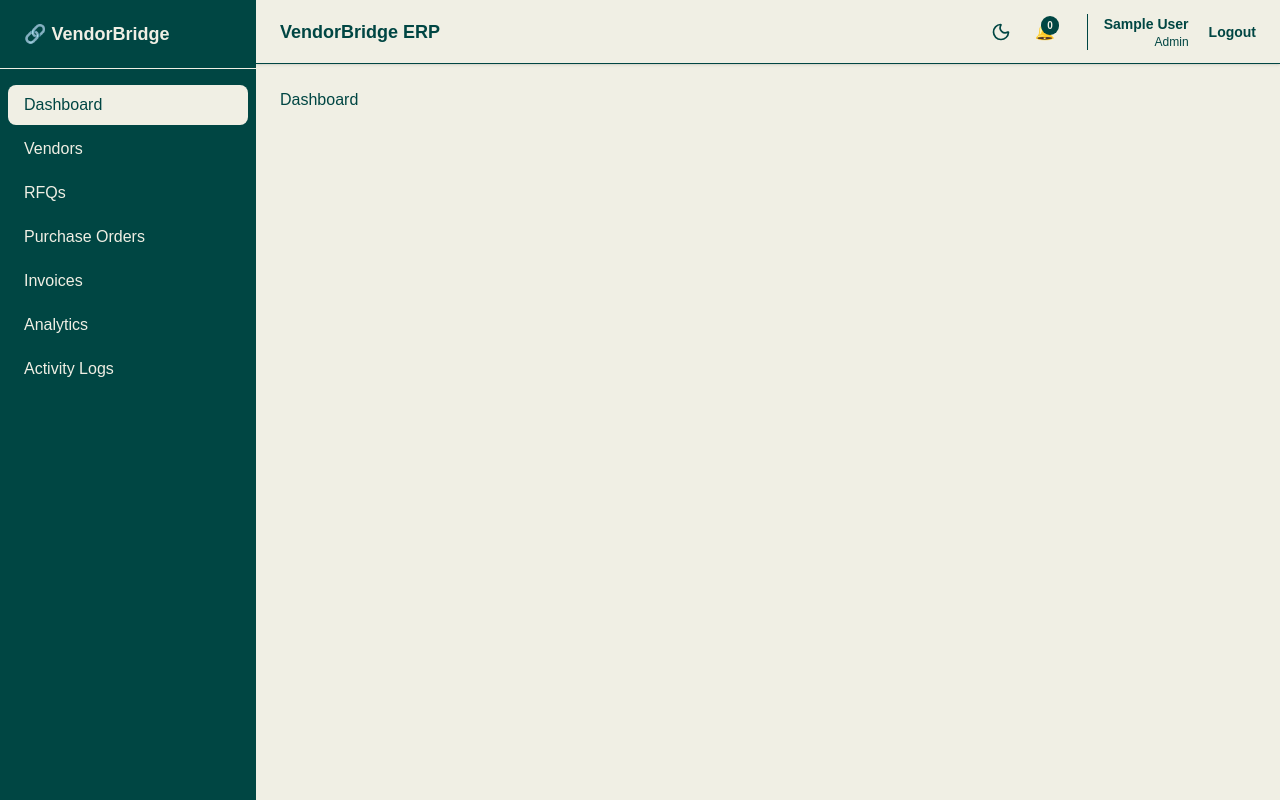
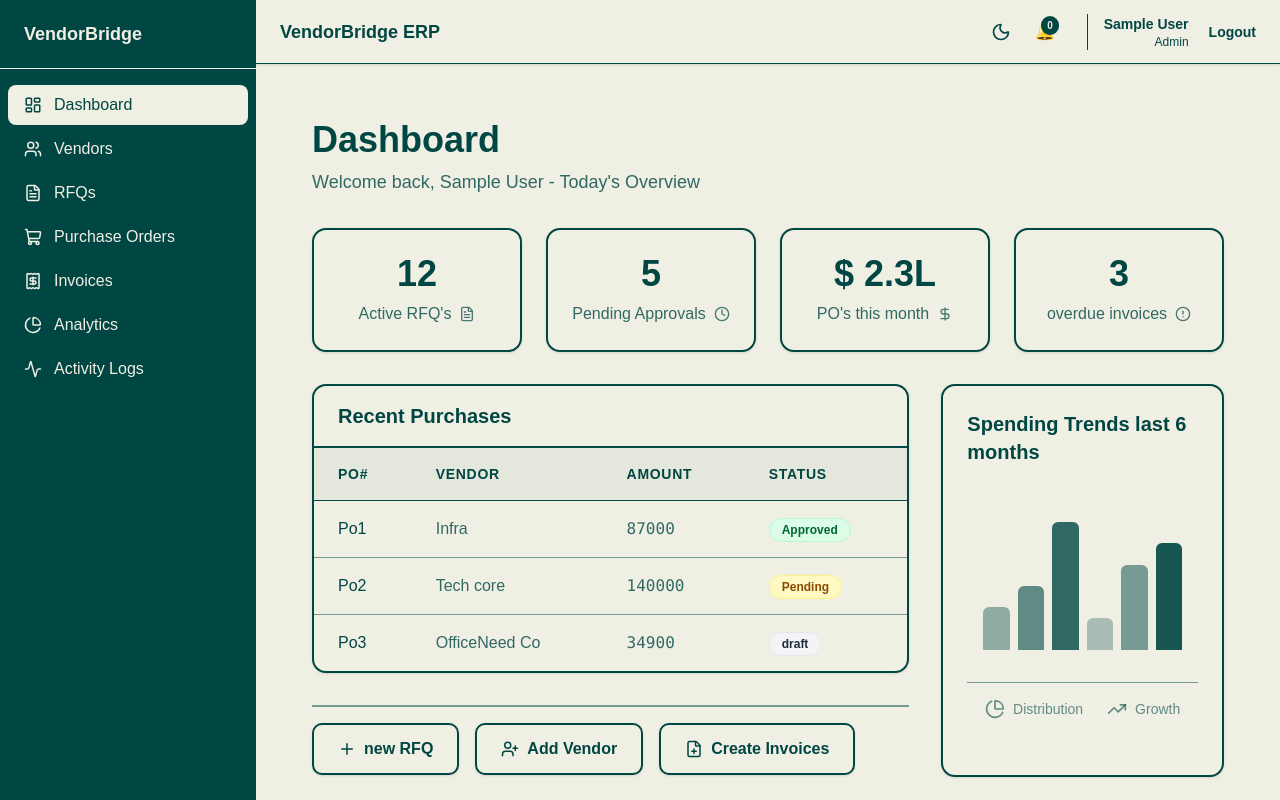
Before and after one commit to Nigam-Vaghani/VendorBridgeOdOO, a React app in the folder frontend/: page /dashboard in a window 1280 px wide. Built offline with nearby package versions, Linux system fonts and the light colour scheme; sample sign-in values are in the browser's storage; the HTML template or start-up script is replaced by a standard one.

Commit message:
dashboard v.1.0 DONE

```diff
--- a/frontend/src/components/layout/Sidebar.jsx
+++ b/frontend/src/components/layout/Sidebar.jsx
@@ -1,20 +1,31 @@
 import { NavLink } from 'react-router-dom';
 import { useAuth } from '../../hooks/useAuth';
 import { ROLES } from '../../utils/constants';
+import {
+  LayoutDashboard,
+  Users,
+  FileText,
+  FileSignature,
+  CheckSquare,
+  ShoppingCart,
+  Receipt,
+  PieChart,
+  Activity
+} from 'lucide-react';
 
 export const Sidebar = () => {
   const { user } = useAuth();
 
   const allLinks = [
-    { name: 'Dashboard', path: '/dashboard', roles: [ROLES.ADMIN, ROLES.OFFICER] },
-    { name: 'Vendors', path: '/vendors', roles: [ROLES.ADMIN, ROLES.OFFICER] },
-    { name: 'RFQs', path: '/rfqs', roles: [ROLES.ADMIN, ROLES.OFFICER, ROLES.VENDOR] },
-    { name: 'Quotations', path: '/quotations', roles: [ROLES.OFFICER, ROLES.VENDOR] },
-    { name: 'Approvals', path: '/approvals', roles: [ROLES.MANAGER] },
-    { name: 'Purchase Orders', path: '/purchase-orders', roles: [ROLES.ADMIN, ROLES.OFFICER, ROLES.VENDOR] },
-    { name: 'Invoices', path: '/invoices', roles: [ROLES.ADMIN, ROLES.OFFICER, ROLES.VENDOR] },
-    { name: 'Analytics', path: '/analytics', roles: [ROLES.ADMIN, ROLES.OFFICER, ROLES.MANAGER] },
-    { name: 'Activity Logs', path: '/logs', roles: [ROLES.ADMIN, ROLES.OFFICER, ROLES.MANAGER] },
+    { name: 'Dashboard', path: '/dashboard', roles: [ROLES.ADMIN, ROLES.OFFICER], icon: LayoutDashboard },
+    { name: 'Vendors', path: '/vendors', roles: [ROLES.ADMIN, ROLES.OFFICER], icon: Users },
+    { name: 'RFQs', path: '/rfqs', roles: [ROLES.ADMIN, ROLES.OFFICER, ROLES.VENDOR], icon: FileText },
+    { name: 'Quotations', path: '/quotations', roles: [ROLES.OFFICER, ROLES.VENDOR], icon: FileSignature },
+    { name: 'Approvals', path: '/approvals', roles: [ROLES.MANAGER], icon: CheckSquare },
+    { name: 'Purchase Orders', path: '/purchase-orders', roles: [ROLES.ADMIN, ROLES.OFFICER, ROLES.VENDOR], icon: ShoppingCart },
+    { name: 'Invoices', path: '/invoices', roles: [ROLES.ADMIN, ROLES.OFFICER, ROLES.VENDOR], icon: Receipt },
+    { name: 'Analytics', path: '/analytics', roles: [ROLES.ADMIN, ROLES.OFFICER, ROLES.MANAGER], icon: PieChart },
+    { name: 'Activity Logs', path: '/logs', roles: [ROLES.ADMIN, ROLES.OFFICER, ROLES.MANAGER], icon: Activity },
   ];
 
   const visibleLinks = allLinks.filter(link => user && link.roles.includes(user.role));
@@ -22,24 +33,27 @@ export const Sidebar = () => {
   return (
     <div className="w-64 bg-primary text-primary-foreground flex-shrink-0 py-5 flex flex-col">
       <div className="text-primary-foreground font-bold text-lg px-6 pb-5 border-b border-background mb-4">
-        🔗 VendorBridge
+        VendorBridge
       </div>
       <nav className="flex-1 px-2 space-y-1">
-        {visibleLinks.map(link => (
+        {visibleLinks.map(link => {
+          const Icon = link.icon;
+          return (
             <NavLink
               key={link.name}
               to={link.path}
               className={({ isActive }) =>
-              `block px-4 py-2 rounded-md transition-colors font-medium ${
-                isActive
+                `flex items-center gap-3 px-4 py-2 rounded-md transition-colors font-medium ${isActive
                   ? 'bg-background text-foreground'
-                  : 'text-primary-foreground hover:bg-background hover:text-foreground'
+                  : 'text-primary-foreground hover:bg-background/90 hover:text-foreground'
                 }`
               }
             >
+              <Icon size={18} />
               {link.name}
             </NavLink>
-        ))}
+          );
+        })}
       </nav>
     </div>
   );
--- /dev/null
+++ b/frontend/src/pages/Dashboard/Dashboard.jsx
@@ -0,0 +1,161 @@
+import { useAuth } from '../../hooks/useAuth';
+import {
+  FileText,
+  Clock,
+  DollarSign,
+  AlertCircle,
+  Plus,
+  UserPlus,
+  FilePlus,
+  PieChart,
+  BarChart3,
+  TrendingUp
+} from 'lucide-react';
+
+export const Dashboard = () => {
+  const { user } = useAuth();
+
+  const statCards = [
+    { title: "Active RFQ's", value: "12", icon: FileText },
+    { title: "Pending Approvals", value: "5", icon: Clock },
+    { title: "PO's this month", value: "$ 2.3L", icon: DollarSign },
+    { title: "overdue invoices", value: "3", icon: AlertCircle },
+  ];
+
+  const recentPurchases = [
+    { id: 'Po1', vendor: 'Infra', amount: '87000', status: 'Approved' },
+    { id: 'Po2', vendor: 'Tech core', amount: '140000', status: 'Pending' },
+    { id: 'Po3', vendor: 'OfficeNeed Co', amount: '34900', status: 'draft' },
+  ];
+
+  const getStatusColor = (status) => {
+    switch (status.toLowerCase()) {
+      case 'approved':
+        return 'bg-green-100 text-green-800 border-green-200 dark:bg-green-900/30 dark:text-green-400 dark:border-green-800';
+      case 'pending':
+        return 'bg-yellow-100 text-yellow-800 border-yellow-200 dark:bg-yellow-900/30 dark:text-yellow-400 dark:border-yellow-800';
+      case 'draft':
+      default:
+        return 'bg-gray-100 text-gray-800 border-gray-200 dark:bg-gray-800 dark:text-gray-400 dark:border-gray-700';
+    }
+  };
+
+  return (
+    <div className="p-8 max-w-7xl mx-auto space-y-8 animate-in fade-in duration-500">
+
+      {/* Header Section */}
+      <div>
+        <h1 className="text-4xl font-bold text-foreground mb-2">Dashboard</h1>
+        <p className="text-foreground/80 text-lg">
+          Welcome back, {user?.name || 'Procurement Officer'} - Today's Overview
+        </p>
+      </div>
+
+      {/* Stat Cards */}
+      <div className="grid grid-cols-1 md:grid-cols-2 lg:grid-cols-4 gap-6">
+        {statCards.map((card, index) => {
+          const Icon = card.icon;
+          return (
+            <div
+              key={index}
+              className="bg-card border-2 border-border rounded-xl p-6 flex flex-col items-center justify-center text-center shadow-sm hover:shadow-md transition-shadow"
+            >
+              <div className="text-4xl font-bold text-foreground mb-2">{card.value}</div>
+              <div className="flex items-center gap-2 text-foreground/80 font-medium">
+                {card.title}
+                <Icon size={16} className="text-primary opacity-70" />
+              </div>
+            </div>
+          );
+        })}
+      </div>
+
+      {/* Main Content Split */}
+      <div className="grid grid-cols-1 lg:grid-cols-3 gap-8">
+
+        {/* Left Column: Table and Actions */}
+        <div className="lg:col-span-2 space-y-8">
+
+          {/* Table */}
+          <div className="bg-card border-2 border-border rounded-xl overflow-hidden shadow-sm">
+            <div className="px-6 py-4 border-b-2 border-border">
+              <h2 className="text-xl font-bold text-foreground">Recent Purchases</h2>
+            </div>
+            <div className="overflow-x-auto">
+              <table className="w-full text-left border-collapse">
+                <thead>
+                  <tr className="bg-foreground/5 text-foreground text-sm uppercase tracking-wider">
+                    <th className="px-6 py-4 font-semibold border-b border-border">PO#</th>
+                    <th className="px-6 py-4 font-semibold border-b border-border">Vendor</th>
+                    <th className="px-6 py-4 font-semibold border-b border-border">Amount</th>
+                    <th className="px-6 py-4 font-semibold border-b border-border">Status</th>
+                  </tr>
+                </thead>
+                <tbody className="divide-y divide-border/50">
+                  {recentPurchases.map((purchase) => (
+                    <tr key={purchase.id} className="hover:bg-foreground/5 transition-colors">
+                      <td className="px-6 py-4 text-foreground font-medium">{purchase.id}</td>
+                      <td className="px-6 py-4 text-foreground/80">{purchase.vendor}</td>
+                      <td className="px-6 py-4 text-foreground/80 font-mono">{purchase.amount}</td>
+                      <td className="px-6 py-4">
+                        <span className={`px-3 py-1 text-xs font-semibold rounded-full border ${getStatusColor(purchase.status)}`}>
+                          {purchase.status}
+                        </span>
+                      </td>
+                    </tr>
+                  ))}
+                </tbody>
+              </table>
+            </div>
+          </div>
+
+          {/* Quick Actions */}
+          <div className="flex flex-wrap gap-4 pt-4 border-t-2 border-border/50">
+            <button className="flex items-center gap-2 px-6 py-3 bg-card border-2 border-primary text-primary rounded-lg font-semibold hover:bg-primary hover:text-primary-foreground transition-colors shadow-sm">
+              <Plus size={18} />
+              new RFQ
+            </button>
+            <button className="flex items-center gap-2 px-6 py-3 bg-card border-2 border-primary text-primary rounded-lg font-semibold hover:bg-primary hover:text-primary-foreground transition-colors shadow-sm">
+              <UserPlus size={18} />
+              Add Vendor
+            </button>
+            <button className="flex items-center gap-2 px-6 py-3 bg-card border-2 border-primary text-primary rounded-lg font-semibold hover:bg-primary hover:text-primary-foreground transition-colors shadow-sm">
+              <FilePlus size={18} />
+              Create Invoices
+            </button>
+          </div>
+
+        </div>
+
+        {/* Right Column: Spending Trends */}
+        <div className="bg-card border-2 border-border rounded-xl p-6 shadow-sm flex flex-col">
+          <h2 className="text-xl font-bold text-foreground mb-6">Spending Trends last 6 months</h2>
+
+          {/* Static Chart Representation */}
+          <div className="flex-1 flex flex-col gap-8 justify-center items-center py-8">
+            <div className="w-full flex justify-between items-end h-32 px-4 gap-2">
+              <div className="w-1/6 bg-primary/40 rounded-t-sm h-1/3 hover:bg-primary/60 transition-colors"></div>
+              <div className="w-1/6 bg-primary/60 rounded-t-sm h-1/2 hover:bg-primary/80 transition-colors"></div>
+              <div className="w-1/6 bg-primary/80 rounded-t-sm h-full hover:bg-primary transition-colors"></div>
+              <div className="w-1/6 bg-primary/30 rounded-t-sm h-1/4 hover:bg-primary/50 transition-colors"></div>
+              <div className="w-1/6 bg-primary/50 rounded-t-sm h-2/3 hover:bg-primary/70 transition-colors"></div>
+              <div className="w-1/6 bg-primary/90 rounded-t-sm h-5/6 hover:bg-primary transition-colors"></div>
+            </div>
+
+            <div className="flex gap-6 text-foreground/60 w-full justify-center pt-4 border-t border-border/50">
+              <div className="flex items-center gap-2">
+                <PieChart size={20} />
+                <span className="text-sm font-medium">Distribution</span>
+              </div>
+              <div className="flex items-center gap-2">
+                <TrendingUp size={20} />
+                <span className="text-sm font-medium">Growth</span>
+              </div>
+            </div>
+          </div>
+        </div>
+
+      </div>
+    </div>
+  );
+};
--- a/frontend/src/routes/AppRouter.jsx
+++ b/frontend/src/routes/AppRouter.jsx
@@ -8,8 +8,9 @@ import LoginPage from '../pages/Auth/LoginPage';
 import SignupPage from '../pages/Auth/SignupPage';
 import ForgotPasswordPage from '../pages/Auth/ForgotPasswordPage';
 
+import { Dashboard } from '../pages/Dashboard/Dashboard';
+
 // Placeholders for other pages
-const Dashboard = () => <div>Dashboard</div>;
 const Vendors = () => <div>Vendors</div>;
 const RFQs = () => <div>RFQs</div>;
 const Quotations = () => <div>Quotations</div>;
```
Lines whose indentation alone changed are shown as unchanged.
